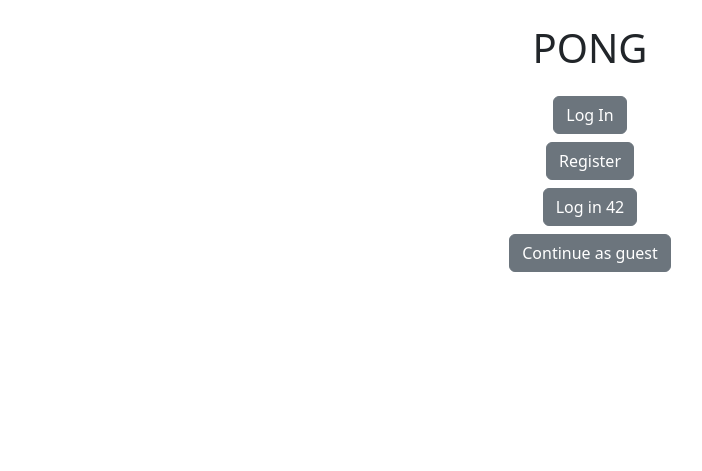
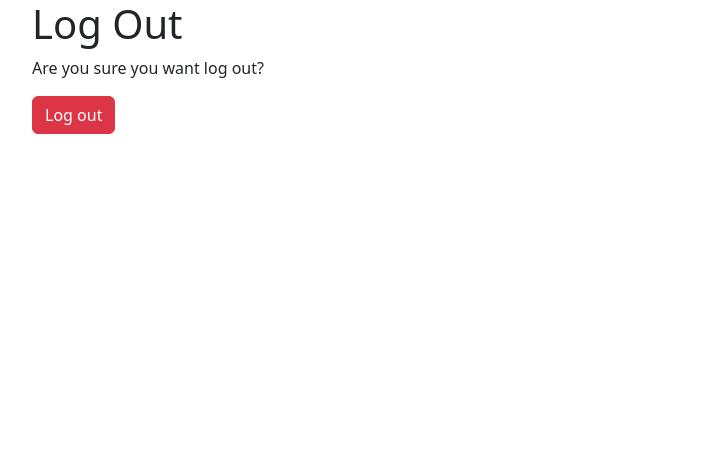
Before and after one commit to tehuanmelo/ft_transcendence_ssr, a Django app: page /users/logout/ in a window 1280 px wide. Shown: the top 471 px of the page, without its empty margins (50-752 px from the left). After the commit the page ends 134 px from the top, so only its background shows below. Run offline with Django 5.2, Linux system fonts and the light colour scheme; some libraries are stand-ins or nearby versions.

Commit message:
feat(auth): add logout view in Django
- Implemented a view in Django to handle user logout functionality.

```diff
--- a/django/templates/users/logout.html
+++ b/django/templates/users/logout.html
@@ -4,8 +4,11 @@
 {% block title %}Log Out{% endblock title %}
 
 {% block nav %}
-  <a href="{% url "home" %}" class="spa-link" data-method="GET">Back to home</a>
+    {% if user.is_authenticated %}
+        {% include "includes/nav_menu.html" %}
+    {% endif %}
 {% endblock nav %}
+
 
 {% block content %}
     <h1>Log Out</h1>
@@ -13,7 +16,7 @@
     <form id="logout-form" data-redirect="{% url "home" %}">
         {% csrf_token %}
         {{ form|crispy }}
-        <a class="btn btn-danger spa-link" href="{% url 'login' %}" data-method="POST" data-form="#logout-form">Log In</a>
+        <a class="btn btn-danger spa-link" href="{% url 'logout' %}" data-method="POST" data-form="#logout-form">Log out</a>
     </form>
 
 {% endblock content %}
--- a/django/users/views.py
+++ b/django/users/views.py
@@ -23,8 +23,11 @@ def login_view(request):
 
 
 def logout_view(request):
-    logout(request)
-    return render(request, "pages/home.html")
+    if request.method == 'POST':
+        logout(request)
+        return render(request, "pages/home.html")
+    else:
+        return render(request, "users/logout.html")
 
 
 def register_view(request):
```
Also changed, not shown: django/db.sqlite3.
